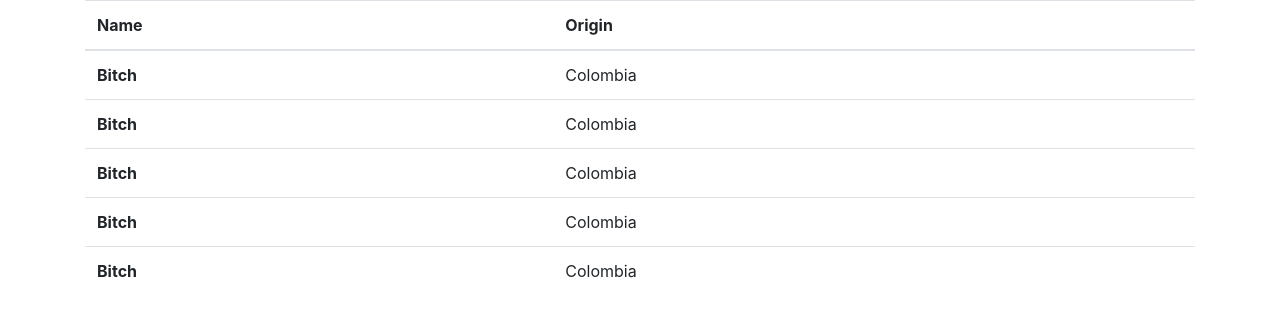
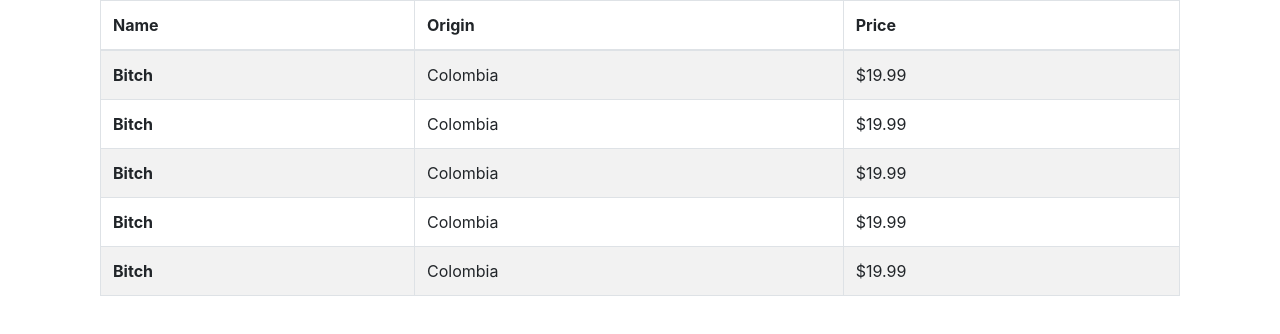
Before and after one commit to Pur3-MAlice/Bootstrap-Playground, a plain HTML site: page index.html in a window 1280 px wide. Drawn offline with Linux system fonts and the light colour scheme.

Commit message:
adding in table details bootstrap

```diff
--- a/index.html
+++ b/index.html
@@ -10,36 +10,44 @@
   </head>
   <body>
     <div class="container">
-      <table class="table">
+      <div class="container">
+        <table class="table table-bordered table-striped">
           <thead>
             <tr>
               <th scope="col">Name</th>
               <th scope="col">Origin</th>
+              <th scope="col">Price</th>
             </tr>
           </thead>
           <tbody>
             <tr>
               <th scope="row">Bitch</th>
               <td>Colombia</td>
+              <td>$19.99</td>
             </tr>
             <tr>
               <th scope="row">Bitch</th>
               <td>Colombia</td>
+              <td>$19.99</td>
             </tr>
             <tr>
               <th scope="row">Bitch</th>
               <td>Colombia</td>
+              <td>$19.99</td>
             </tr>
             <tr>
               <th scope="row">Bitch</th>
               <td>Colombia</td>
+              <td>$19.99</td>
             </tr>
             <tr>
               <th scope="row">Bitch</th>
               <td>Colombia</td>
+              <td>$19.99</td>
             </tr>
           </tbody>
         </table>
+      </div>
     </div><!-- container -->
 
     <script src="js/jquery.slim.min.js"></script>
```
Lines whose indentation alone changed are shown as unchanged.
